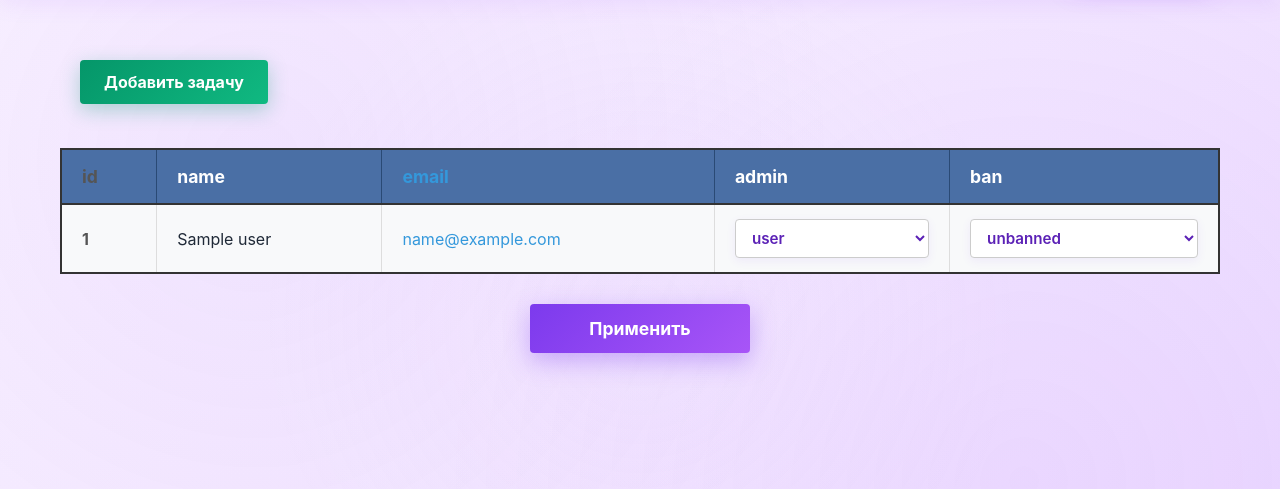
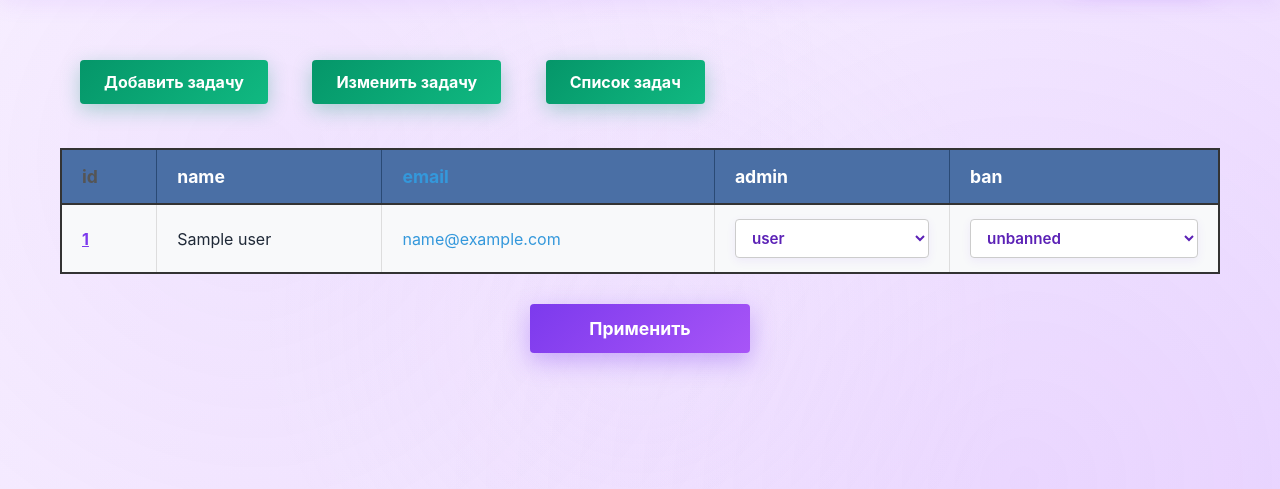
Before and after one commit to bezdarnij/Olympiad_preparing_platform, a Flask app: template templates/admin_first.html in a window 1280 px wide. Shown: the part 79-568 px from the top of the page. Run offline with Flask 3, Linux system fonts and the light colour scheme; the template is opened without the code that fills it: most values are stand-ins (such as "Sample title", 1, 10 or a date in 2020).

Commit message:
Update admin_first.html

```diff
--- a/templates/admin_first.html
+++ b/templates/admin_first.html
@@ -7,6 +7,8 @@
 
 {% block content %}
 <a class="btn btn-task" href="/admin/task">Добавить задачу</a>
+<a class="btn btn-task" href="/admin/task_edit">Изменить задачу</a>
+<a class="btn btn-task" href="/admin/task_list">Список задач</a>
 
 <form method="post" action="/admin">
 <div class="table-container">
@@ -20,7 +22,7 @@
         </tr>
         {% for user in users %}
         <tr>
-            <td>{{user.id}}</td>
+            <td><a href="/admin/profile/{{user.id}}">{{user.id}}</a></td>
             <td>{{ user.name }}</td>
             <td>{{user.email}}</td>
             <td>
```
